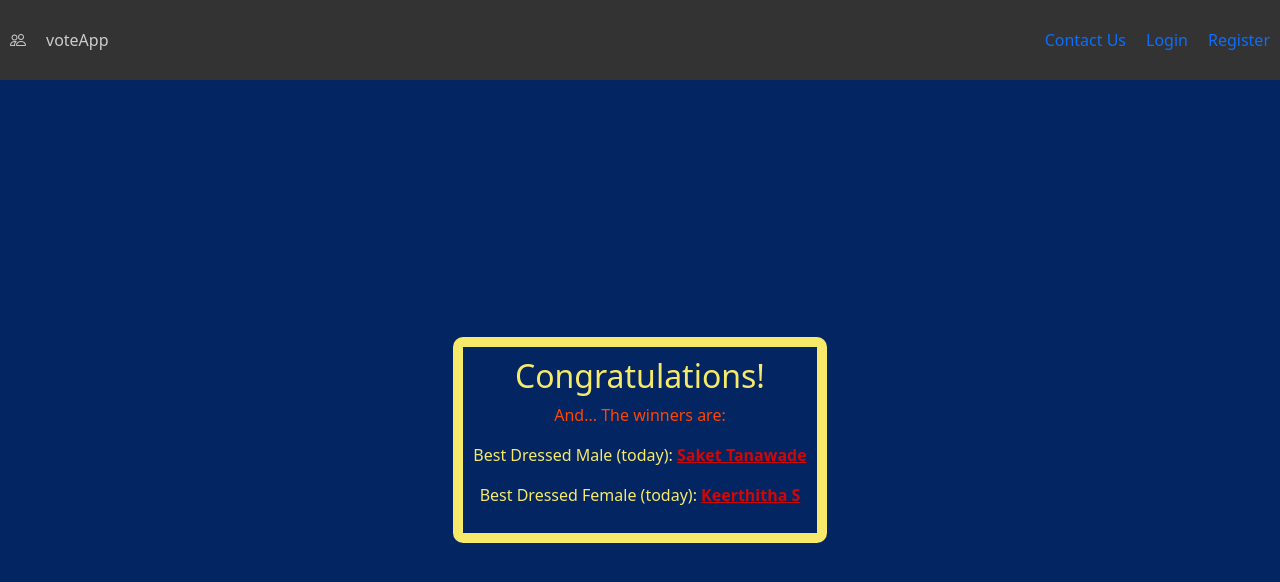
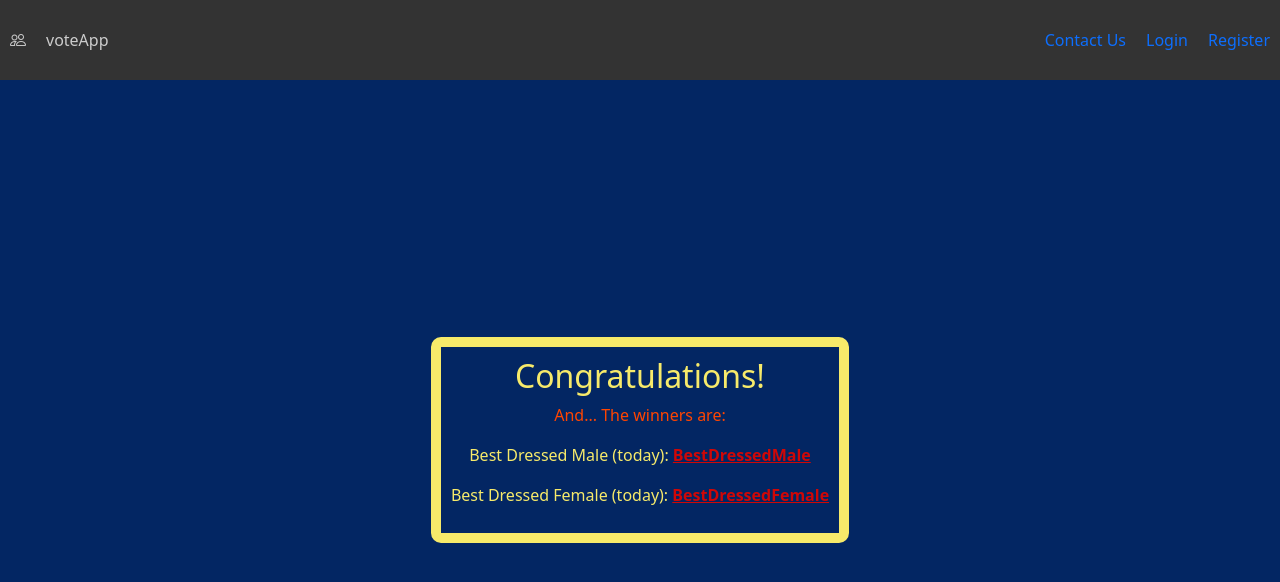
Before and after one commit to MuthukrishnanU/vote-app, an Angular app: page /results in a window 1280 px wide. Shown: the top 582 px of the page. Built offline with nearby package versions, Linux system fonts and the light colour scheme; sample sign-in values are in the browser's storage.

Commit message:
Minor changes

```diff
--- a/src/app/screens/result-page-component/result-page-component.component.ts
+++ b/src/app/screens/result-page-component/result-page-component.component.ts
@@ -38,5 +38,11 @@ export class ResultPageComponentComponent implements OnInit {
     });
     console.log(regFemaleSort);
     this.bestDressedFemale = regFemaleSort.at(-1).name || regFemaleSort[regFemaleSort.length - 1].name;
+    if(regMaleSort[regMaleSort.length - 1].gotVotes.length==0){
+      this.bestDressedMale = 'BestDressedMale';
+    }
+    if(regFemaleSort[regFemaleSort.length - 1].gotVotes.length==0){
+      this.bestDressedFemale = 'BestDressedFemale';
+    }
   }
 }
--- a/src/app/services/user-auth-service.service.ts
+++ b/src/app/services/user-auth-service.service.ts
@@ -12,7 +12,8 @@ export class UserAuthServiceService {
   registeredUsersIdList : any = [];
   userNotFound = false;
   loggedInUser = signal('');
-  canViewResults = new BehaviorSubject<boolean>(true);
+  resTime = (new Date()).getHours() > 17;
+  canViewResults = new BehaviorSubject<boolean>(this.resTime);
   get isUserLoginAuth() : boolean{
     let isLogIn = localStorage.getItem('isLogIn');
     return (this.loggedInUser() || isLogIn) ? true: false
```
